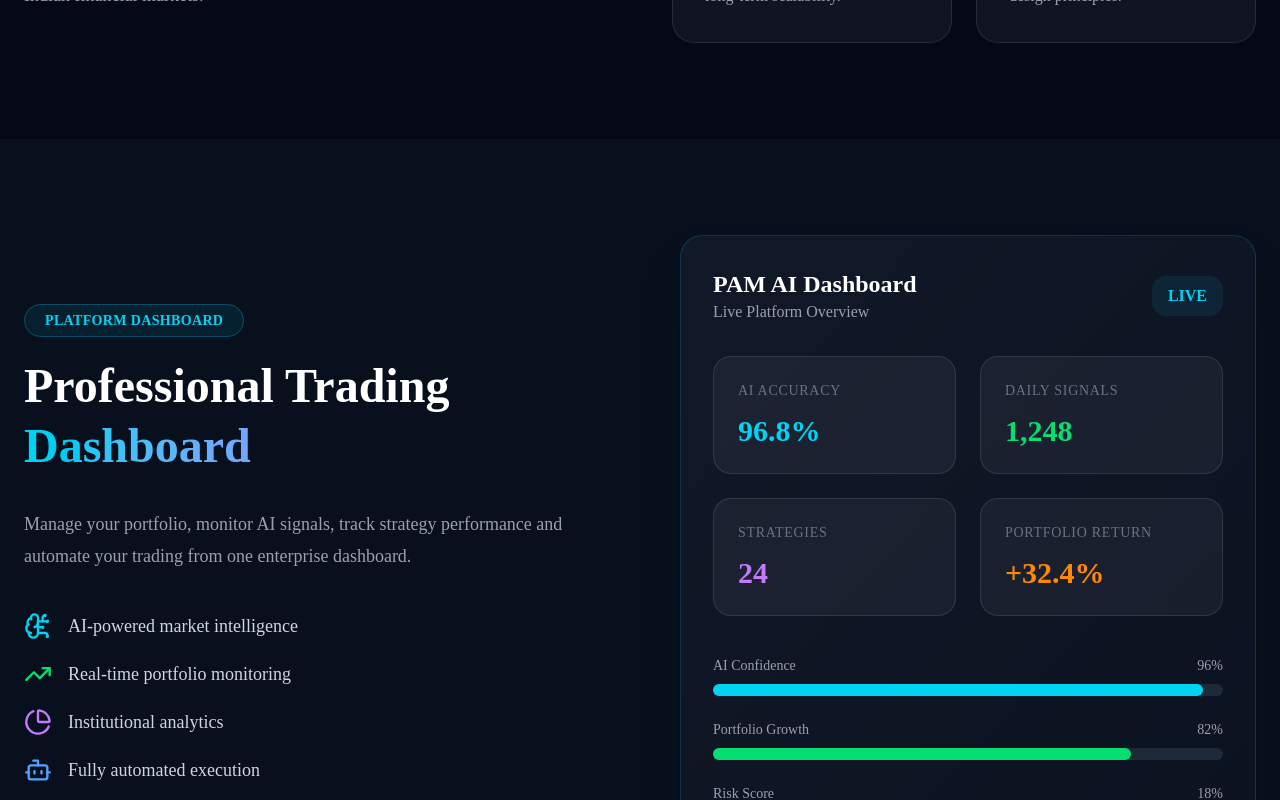
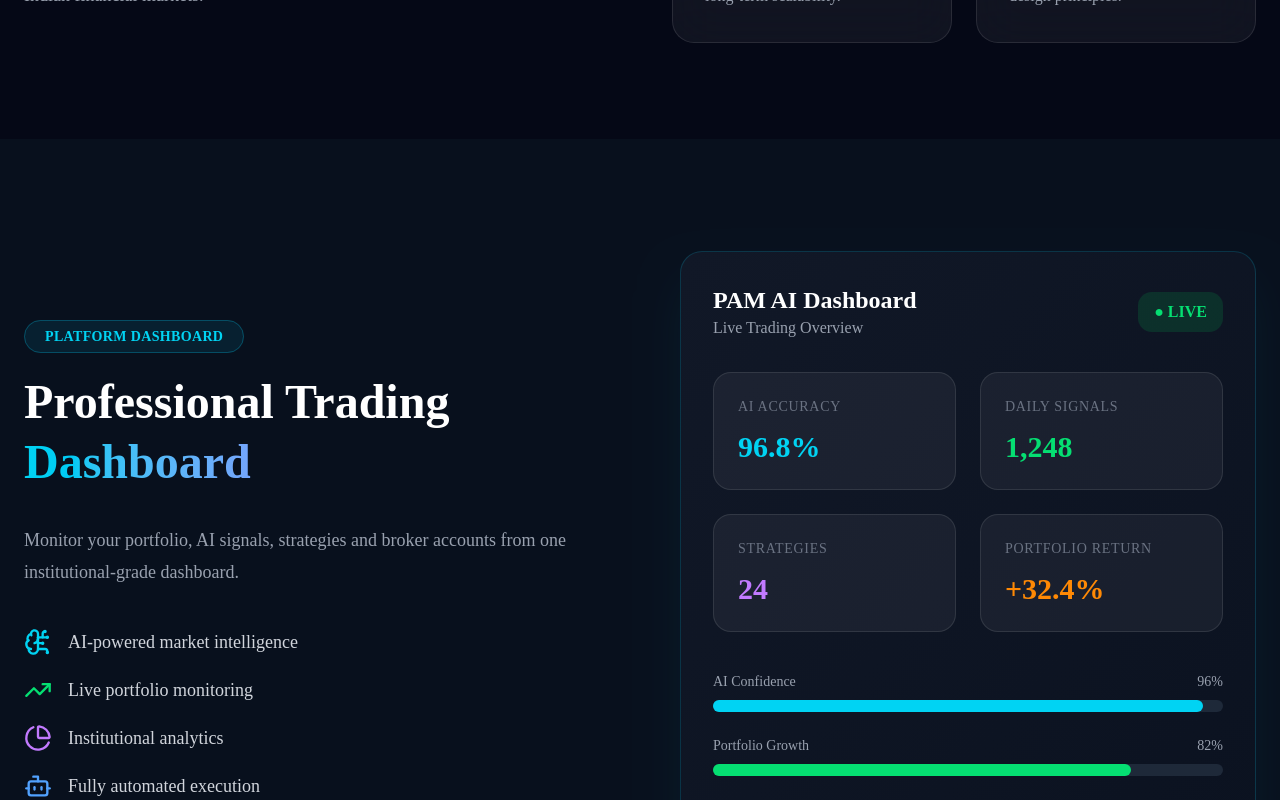
Before and after one commit to priceactionmantra-ai/PAM-AI-Platform, a Next.js app in the folder 03_frontend/: page / in a window 1280 px wide. Shown: the part 3100-3900 px from the top of the page. Built offline with nearby package versions, Linux system fonts and the light colour scheme.

Commit message:
Enhance enterprise dashboard preview

```diff
--- a/03_frontend/components/DashboardPreview.tsx
+++ b/03_frontend/components/DashboardPreview.tsx
@@ -33,7 +33,7 @@ const metrics = [
 
 export default function DashboardPreview() {
   return (
-    <section className="relative bg-[#08101d] py-24">
+    <section className="relative bg-[#08101d] py-28">
 
       <div className="mx-auto grid max-w-7xl items-center gap-20 px-6 lg:grid-cols-2">
 
@@ -56,9 +56,8 @@ export default function DashboardPreview() {
           </h2>
 
           <p className="mt-8 text-lg leading-8 text-gray-400">
-            Manage your portfolio, monitor AI signals,
-            track strategy performance and automate your
-            trading from one enterprise dashboard.
+            Monitor your portfolio, AI signals, strategies and broker
+            accounts from one institutional-grade dashboard.
           </p>
 
           <div className="mt-10 space-y-5">
@@ -73,7 +72,7 @@ export default function DashboardPreview() {
             <div className="flex items-center gap-4">
               <TrendingUp className="h-7 w-7 text-green-400" />
               <span className="text-lg text-gray-300">
-                Real-time portfolio monitoring
+                Live portfolio monitoring
               </span>
             </div>
 
@@ -100,23 +99,25 @@ export default function DashboardPreview() {
   whileInView={{ opacity: 1, x: 0 }}
   transition={{ duration: 0.7 }}
   viewport={{ once: true }}
-  className="rounded-3xl border border-cyan-500/20 bg-gradient-to-br from-[#111827] to-[#0B1220] p-8 shadow-2xl"
+  className="rounded-3xl border border-cyan-500/20 bg-gradient-to-br from-[#111827] to-[#0B1220] p-8 shadow-2xl shadow-cyan-500/10"
 >
 
   <div className="mb-8 flex items-center justify-between">
 
     <div>
+
       <h3 className="text-2xl font-bold text-white">
         PAM AI Dashboard
       </h3>
 
       <p className="text-gray-400">
-        Live Platform Overview
+        Live Trading Overview
       </p>
+
     </div>
 
-    <div className="rounded-xl bg-cyan-500/10 px-4 py-2 text-cyan-400 font-semibold">
-      LIVE
+    <div className="rounded-xl bg-green-500/15 px-4 py-2 font-semibold text-green-400">
+      ● LIVE
     </div>
 
   </div>
@@ -127,16 +128,14 @@ export default function DashboardPreview() {
 
       <motion.div
         key={metric.title}
-        initial={{ opacity: 0, scale: 0.9 }}
+        initial={{ opacity: 0, scale: .9 }}
         whileInView={{ opacity: 1, scale: 1 }}
         transition={{
-          duration: 0.5,
-          delay: index * 0.1,
+          delay: index * .08,
+          duration: .4,
         }}
         viewport={{ once: true }}
-        whileHover={{
-          scale: 1.03,
-        }}
+        whileHover={{ scale: 1.03 }}
         className="rounded-2xl border border-white/10 bg-white/5 p-6"
       >
 
@@ -154,9 +153,9 @@ export default function DashboardPreview() {
 
   </div>
 
-  <div className="mt-10 space-y-6">
+  <div className="mt-10">
 
-    <div>
+    <div className="mb-6">
 
       <div className="mb-2 flex justify-between text-sm text-gray-400">
         <span>AI Confidence</span>
@@ -169,7 +168,7 @@ export default function DashboardPreview() {
 
     </div>
 
-    <div>
+    <div className="mb-6">
 
       <div className="mb-2 flex justify-between text-sm text-gray-400">
         <span>Portfolio Growth</span>
```
